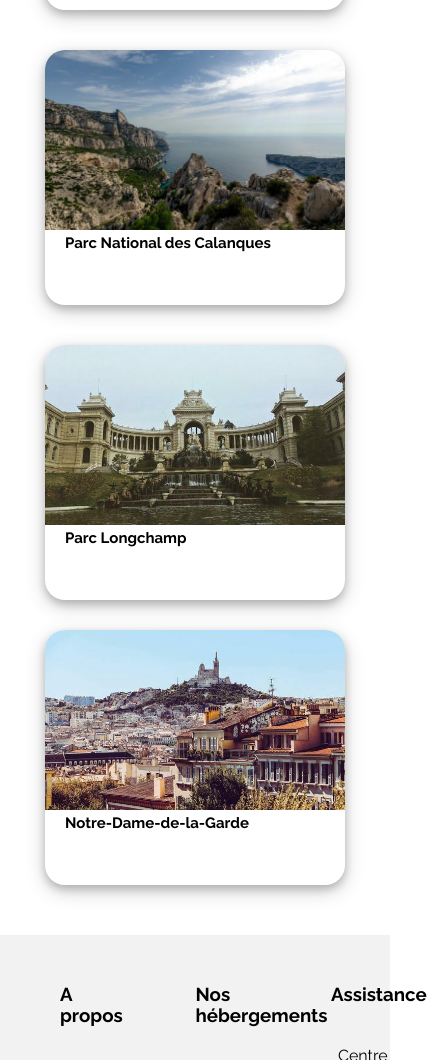
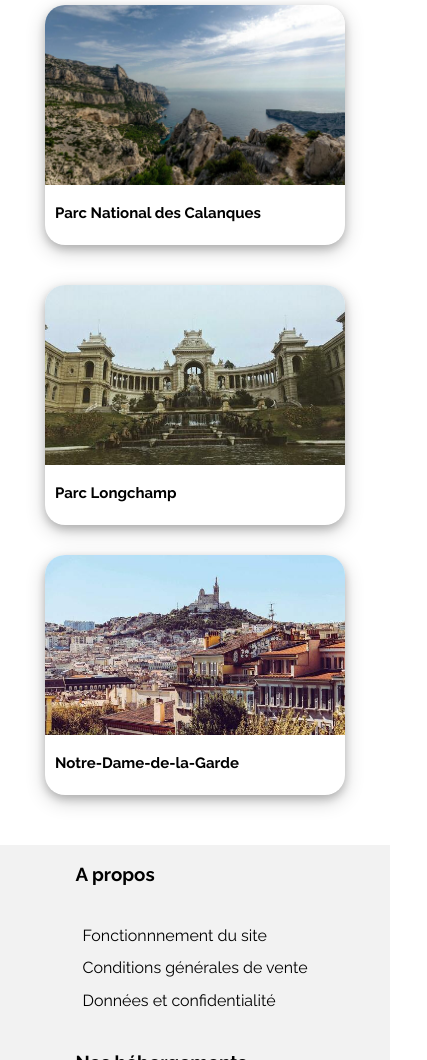
Before and after one commit to Gasyh3/OC_Projet2, a plain HTML site: page index.html in a window 390 px wide. Shown: the part 4160-5220 px from the top of the page, 427 px wide, since content can reach past the window. Drawn offline with Linux system fonts and the light colour scheme.

Commit message:
Updates style_mobile.css

```diff
--- a/css/styles_mobile.css
+++ b/css/styles_mobile.css
@@ -218,21 +218,33 @@ main {
 	border-radius: 20px 20px 0 0;
 }
 
+.activite-marseille-info {
+	margin: 0;
+	height: 40px;
+}
+
+.activite-marseille-info h3 {
+	margin: 20px 10px;
+}
+
+
 /* === FOOTER === */
 footer {
+	flex-basis: 100%;
+	background-color: #F2F2F2;
+}
+
+.footer-container {
 	display: flex;
 	flex-direction: column;
-	flex-basis: 100%;
-	background-color: #F2F2F2;
 	gap: 0;
 }
 
 .footer-column {
 	display: flex;
 	flex-direction: column;
-	margin-top: 10px;
-	margin-left: 20px;
-	margin-bottom: 10px;
+	padding: 0;
+	width: 100%;
 }
 
 .footer-link li {
```
